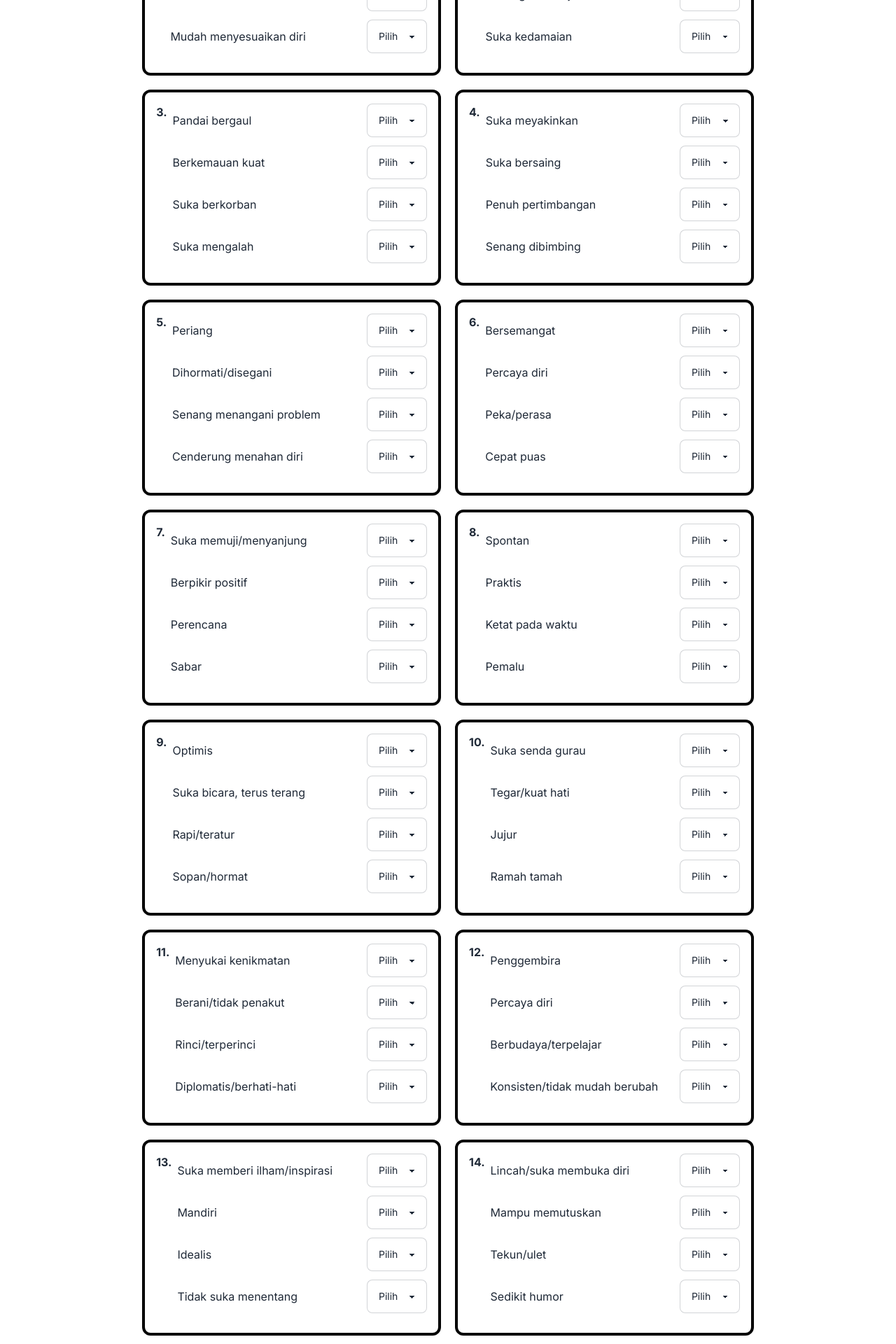
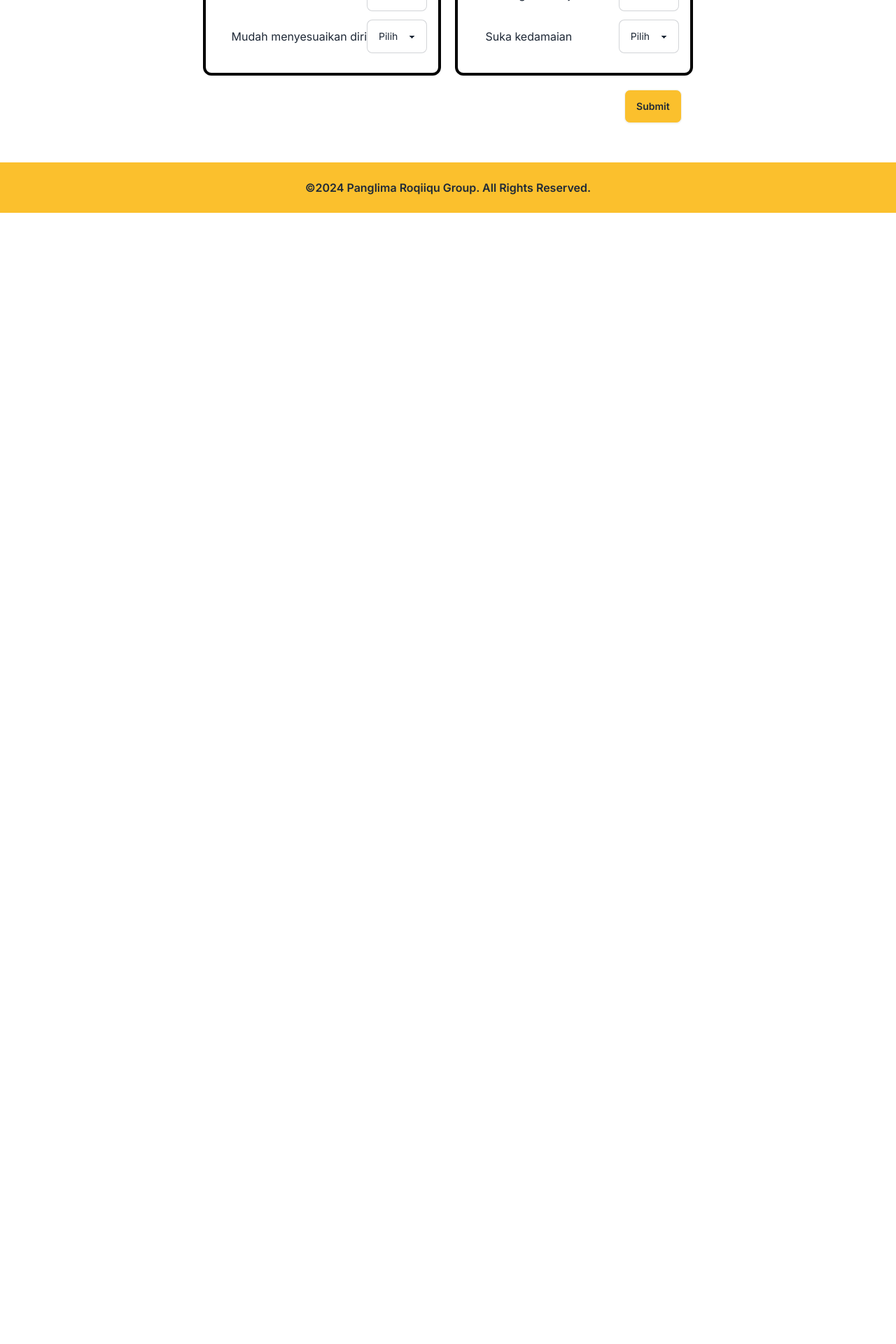
Before and after one commit to Syafar44/discpanglima, a Next.js app: page /Disc in a window 1280 px wide. Shown: the part 600-2520 px from the top of the page at 70% size. After the commit the page ends 904 px from the top, so only its background shows below. Built offline with nearby package versions, Linux system fonts and the light colour scheme.

Commit message:
update dan hapus detail ganti diagram

```diff
--- a/app/Disc/page.js
+++ b/app/Disc/page.js
@@ -1,5 +1,4 @@
-"use client";
-
+"use client"
 import { useRef, useState } from "react";
 import Navbar from "../components/Navbar";
 import Footer from "../components/Footer";
@@ -24,160 +23,13 @@ const questions = [
       "Suka kedamaian",
     ],
   },
-  {
-    question: "3",
-    options: [
-      "Pandai bergaul",
-      "Berkemauan kuat",
-      "Suka berkorban",
-      "Suka mengalah",
-    ],
-  },
-  {
-    question: "4",
-    options: [
-      "Suka meyakinkan",
-      "Suka bersaing",
-      "Penuh pertimbangan",
-      "Senang dibimbing",
-    ],
-  },
-  {
-    question: "5",
-    options: [
-      "Periang",
-      "Dihormati/disegani",
-      "Senang menangani problem",
-      "Cenderung menahan diri",
-    ],
-  },
-  {
-    question: "6",
-    options: ["Bersemangat", "Percaya diri", "Peka/perasa", "Cepat puas"],
-  },
-  {
-    question: "7",
-    options: [
-      "Suka memuji/menyanjung",
-      "Berpikir positif",
-      "Perencana",
-      "Sabar",
-    ],
-  },
-  {
-    question: "8",
-    options: ["Spontan", "Praktis", "Ketat pada waktu", "Pemalu"],
-  },
-  {
-    question: "9",
-    options: [
-      "Optimis",
-      "Suka bicara, terus terang",
-      "Rapi/teratur",
-      "Sopan/hormat",
-    ],
-  },
-  {
-    question: "10",
-    options: ["Suka senda gurau", "Tegar/kuat hati", "Jujur", "Ramah tamah"],
-  },
-  {
-    question: "11",
-    options: [
-      "Menyukai kenikmatan",
-      "Berani/tidak penakut",
-      "Rinci/terperinci",
-      "Diplomatis/berhati-hati",
-    ],
-  },
-  {
-    question: "12",
-    options: [
-      "Penggembira",
-      "Percaya diri",
-      "Berbudaya/terpelajar",
-      "Konsisten/tidak mudah berubah",
-    ],
-  },
-  {
-    question: "13",
-    options: [
-      "Suka memberi ilham/inspirasi",
-      "Mandiri",
-      "Idealis",
-      "Tidak suka menentang",
-    ],
-  },
-  {
-    question: "14",
-    options: [
-      "Lincah/suka membuka diri",
-      "Mampu memutuskan",
-      "Tekun/ulet",
-      "Sedikit humor",
-    ],
-  },
-  {
-    question: "15",
-    options: [
-      "Mudah berbaur/bergaul",
-      "Cepat bertindak",
-      "Gemar musik, lembut",
-      "Perantara/penengah",
-    ],
-  },
-  {
-    question: "16",
-    options: [
-      "Senang bicara",
-      "Suka ngotot kuat bertahan",
-      "Senang berfikir",
-      "Bersikap toleran",
-    ],
-  },
-  {
-    question: "17",
-    options: [
-      "Lincah bersemangat",
-      "Senang membimbing",
-      "Pendengar yang baik",
-      "Setia/tidak gampang berubah",
-    ],
-  },
-  {
-    question: "18",
-    options: [
-      "Lucu/humor",
-      "Suka memimpin",
-      "Berfikir matematis",
-      "Mudah menerima saran",
-    ],
-  },
-  {
-    question: "19",
-    options: [
-      "Terkenal luas/populer",
-      "Produktif/menghasilkan",
-      "Perfeksionis",
-      "Suka mengijinkan/memperbolehkan",
-    ],
-  },
-  {
-    question: "20",
-    options: [
-      "Bersemangat gembira",
-      "Berani/tidak gampang takut",
-      "Berkelakuan tenang/kalem",
-      "Berpendirian tetap",
-    ],
-  },
 ];
 
 const DISC = () => {
   const [responses, setResponses] = useState(
     Array(questions.length).fill([0, 0, 0, 0])
   );
-  const [results, setResults] = useState(null);
+
   const [unansweredIndex, setUnansweredIndex] = useState(null);
   const questionRefs = useRef([]);
   const router = useRouter();
@@ -222,12 +74,8 @@ const DISC = () => {
     }
 
     const results = calculateResults();
-    const sortedResults = Object.entries(results).sort((a, b) => b[1] - a[1]);
-    const topTwo = sortedResults.slice(0, 2);
     router.push(
-      `/detail?topTwo=${encodeURIComponent(
-        JSON.stringify(topTwo)
-      )}&allResults=${encodeURIComponent(JSON.stringify(results))}`
+      `/detail?allResults=${encodeURIComponent(JSON.stringify(results))}`
     );
   };
 
@@ -315,7 +163,7 @@ const DISC = () => {
             </div>
           ))}
           <div className="lg:col-span-2 justify-end flex px-4">
-            <button type="submit" className="btn bg-yellow-500 dark:text-black">
+            <button type="submit" className="btn bg-yellow-700 dark:text-black">
               Submit
             </button>
           </div>
--- a/app/components/Footer.js
+++ b/app/components/Footer.js
@@ -2,7 +2,7 @@ import React from "react";
 
 const Footer = () => {
   return (
-    <footer className="mt-10 bg-yellow-500">
+    <footer className="mt-10 bg-yellow-700">
       <div className="container p-6 mx-auto">
         <div>
           <p className="text-center font-semibold dark:text-black">
--- a/app/components/Navbar.js
+++ b/app/components/Navbar.js
@@ -6,7 +6,7 @@ import React from "react";
 const Navbar = () => {
   return (
     <>
-      <nav className="py-2 lg:px-8 lg:py-4 bg-yellow-500 sticky top-0 z-50">
+      <nav className="py-2 lg:px-8 lg:py-4 bg-yellow-700 sticky top-0 z-50">
         <div className="flex justify-center gap-20 font-bold">
           <div className="bg-white lg:scale-[2.4] lg:translate-y-10 border-2  rounded-lg">
             <Link href="/">
--- a/app/detail/page.js
+++ b/app/detail/page.js
@@ -1,76 +1,27 @@
 "use client";
-
-import { Suspense } from "react";
+import { Suspense, useEffect, useRef, useState } from "react";
 import { useSearchParams } from "next/navigation";
 import Navbar from "../components/Navbar";
 import Footer from "../components/Footer";
 import domtoimage from "dom-to-image";
-import { useRef, useState, useEffect } from "react";
+import { Card, CardBody, CardHeader } from "@material-tailwind/react";
+import dynamic from "next/dynamic";
+const Chart = dynamic(() => import("react-apexcharts"), { ssr: false });
 
-const personalityDetails = {
-  Dominance: {
-    description:
-      "Orang dengan tipe kepribadian Dominance cenderung percaya diri, tegas, dan berorientasi pada hasil. Mereka suka mengendalikan situasi dan mengambil keputusan dengan cepat. Mereka tidak ragu untuk menantang status quo dan seringkali berusaha mencapai tujuan mereka dengan cara yang agresif.",
-    subDes1:
-      "Pemimpin yang menentukan arah dan strategi, Pengambil keputusan yang cepat dan tegas, Inisiator proyek dan pembawa perubahan",
-    subDes2:
-      "Cenderung terlalu dominan dan kurang sensitif terhadap perasaan orang lain, Kurang sabar dan sering kali mengabaikan detail, Bisa terlihat arogan dan tidak fleksibel",
-    subDes3:
-      "Takut kehilangan kendali, Takut terlihat lemah atau tidak kompeten.",
-    imageUrl: "1.png",
-  },
-  Influence: {
-    description:
-      "Orang dengan tipe kepribadian Influence adalah komunikator yang hebat dan senang berinteraksi dengan orang lain. Mereka optimis, antusias, dan mampu memotivasi serta menginspirasi orang di sekitar mereka. Mereka sangat baik dalam membangun hubungan dan menciptakan suasana yang positif.",
-    subDes1:
-      "Motivator yang menginspirasi dan menyemangati tim, Jaringan yang kuat dan pembangun hubungan, Penyebar ide-ide baru dan inovatif",
-    subDes2:
-      "Kurang terorganisir dan cenderung tidak konsisten, Bisa terlalu emosional dan mudah teralihkan, Terkadang menghindari konflik dan cenderung tidak konfrontatif",
-    subDes3:
-      "Takut ditolak atau tidak disukai, Takut diabaikan atau tidak didengarkan.",
-    imageUrl: "2.png",
-  },
-  Steadiness: {
-    description:
-      "Orang dengan tipe kepribadian Steadiness adalah pendukung yang dapat diandalkan dan setia. Mereka sabar, tenang, dan cenderung menghindari konflik. Mereka menghargai hubungan yang stabil dan lingkungan kerja yang harmonis. Mereka juga cenderung sangat perhatian terhadap kebutuhan orang lain.",
-    subDes1:
-      "Pendukung yang setia dan bisa diandalkan, Penjaga harmoni dan mediator konflik, Pemberi nasihat yang sabar dan empatik",
-    subDes2:
-      "Bisa terlalu pasif dan cenderung menghindari perubahan, Kurang asertif dan sulit mengambil keputusan cepat, Cenderung terlalu memprioritaskan kebutuhan orang lain di atas kebutuhan sendiri",
-    subDes3:
-      "Takut pada perubahan dan ketidakstabilan, Takut mengecewakan orang lain atau tidak memenuhi harapan.",
-    imageUrl: "3.png",
-  },
-  Compliance: {
-    description:
-      "Orang dengan tipe kepribadian Compliance adalah pemikir analitis yang sangat memperhatikan detail. Mereka berhati-hati, teliti, dan cenderung mematuhi aturan dan prosedur. Mereka suka bekerja dengan data dan fakta, serta mengambil keputusan berdasarkan analisis yang mendalam.",
-    subDes1:
-      "Analis yang mendalam dan akurat, Penjaga standar dan kepatuhan terhadap aturan, Pemberi saran yang berbasis data dan fakta",
-    subDes2:
-      "Bisa terlalu kritis dan perfeksionis, Cenderung kaku dan kurang fleksibel, Kadang-kadang terlalu lambat dalam mengambil keputusan karena terlalu banyak menganalisis",
-    subDes3:
-      "Takut membuat kesalahan atau terlihat tidak kompeten, Takut menghadapi kritik atau evaluasi negatif.",
-    imageUrl: "4.png",
-  },
-};
-
-// Komponen DetailPage
 const DetailPageContent = () => {
   const searchParams = useSearchParams();
   const pageRef = useRef(null);
+
   const [results, setResults] = useState({
-    Dominance: 0,
-    Influence: 0,
-    Steadiness: 0,
-    Compliance: 0,
+    dominance: 0,
+    influence: 0,
+    steadiness: 0,
+    compliance: 0,
   });
 
   useEffect(() => {
     if (searchParams) {
       try {
-        const topTwo = JSON.parse(
-          decodeURIComponent(searchParams.get("topTwo"))
-        );
         const allResults = JSON.parse(
           decodeURIComponent(searchParams.get("allResults"))
         );
@@ -81,11 +32,8 @@ const DetailPageContent = () => {
     }
   }, [searchParams]);
 
-  const sortedResults = Object.entries(results).sort((a, b) => b[1] - a[1]);
-  const topResults = sortedResults.slice(0, 2);
-
   const handleDownload = async () => {
-    if (pageRef.current) {
+    if (typeof window !== "undefined" && pageRef.current) {
       try {
         const dataUrl = await domtoimage.toPng(pageRef.current);
         const link = document.createElement("a");
@@ -98,25 +46,126 @@ const DetailPageContent = () => {
     }
   };
 
-  function capitalizeFirstLetter(string) {
-    return string.charAt(0).toUpperCase() + string.slice(1);
-  }
+  const chartConfig = {
+    type: "bar",
+    height: 400,
+    series: [
+      {
+        name: "Nilai",
+        data: [
+          {
+            x: "D",
+            y: results.dominance,
+            fillColor: "#b91c1c", // Merah
+          },
+          {
+            x: "I",
+            y: results.influence,
+            fillColor: "#eab308", // Kuning
+          },
+          {
+            x: "S",
+            y: results.steadiness,
+            fillColor: "#1d4ed8", // Biru
+          },
+          {
+            x: "C",
+            y: results.compliance,
+            fillColor: "#15803d", // Hijau
+          },
+        ],
+      },
+    ],
+    options: {
+      chart: {
+        toolbar: {
+          show: false,
+        },
+      },
+      title: {
+        show: false,
+      },
+      dataLabels: {
+        enabled: false,
+      },
+      plotOptions: {
+        bar: {
+          columnWidth: "40%",
+          borderRadius: 2,
+        },
+      },
+      xaxis: {
+        axisTicks: {
+          show: false,
+        },
+        axisBorder: {
+          show: false,
+        },
+        labels: {
+          style: {
+            colors: "#616161",
+            fontSize: "15px",
+            fontFamily: "inherit",
+            fontWeight: 800,
+          },
+        },
+      },
+      yaxis: {
+        labels: {
+          style: {
+            colors: "#616161",
+            fontSize: "12px",
+            fontFamily: "inherit",
+            fontWeight: 400,
+          },
+        },
+      },
+      grid: {
+        show: true,
+        borderColor: "#dddddd",
+        strokeDashArray: 5,
+        xaxis: {
+          lines: {
+            show: true,
+          },
+        },
+        padding: {
+          top: 5,
+          right: 40,
+        },
+      },
+      fill: {
+        opacity: 0.9,
+      },
+      tooltip: {
+        theme: "dark",
+      },
+    },
+  };
 
   return (
     <>
       <div ref={pageRef} className="bg-white">
         <Navbar />
-        <div className="sm:flex justify-between fixed -mt-2 sm:-right-10 sm:left-10 2xl:px-72 h-36 lg:h-32">
-          <div className="hero-overlay blur-sm bg-white opacity-90 absolute -z-50"></div>
-          <div className="pt-5 text-center sm:text-start -translate-x-20 sm:translate-x-0">
+        <div className="pt-5 text-center  2xl:mt-24 2xl:-mb-20 lg:flex justify-between lg:px-20 xl:px-32 2xl:block">
           <h1 className="font-bold sm:text-xl lg:text-2xl text-black">
             Detail Hasil Tes DISC
           </h1>
-            <h1 className="font-extrabold text-xl lg:text-3xl pb-16 lg:pb-4 text-black">
+          <h1 className="font-extrabold text-xl lg:text-2xl pb-16 lg:pb-4 text-black">
             Panglima Roqiiqu Group
           </h1>
         </div>
-          <div className="stats scale-[0.5] lg:scale-[0.6] -translate-x-20 -translate-y-20 sm:translate-x-0 sm:translate-y-0 2xl:scale-75 shadow lg:mb-2 bg-white">
+        <div className="flex justify-center">
+          <Card className="scale-[0.6] sm:scale-[1] lg:scale-[0.6] xl:scale-[0.8] 2xl:scale-100 -mt-20 lg:-mt-24 lg:-mb-32 xl:-mt-9 xl:mb-0 2xl:mt-20">
+            <CardHeader
+              floated={false}
+              shadow={false}
+              color="transparent"
+              className="flex flex-col gap-4 rounded-none md:flex-row md:items-center"
+            ></CardHeader>
+            <CardBody className="px-2 pb-0">
+              <div className="flex justify-center">
+                <div className="stats shadow bg-white mx-auto">
                   <div className="stat text-red-700 border-b">
                     <div className="stat-title font-semibold text-red-600">
                       Dominance
@@ -125,8 +174,8 @@ const DetailPageContent = () => {
                       <div className="stat-value">{results.dominance}</div>
                     </div>
                   </div>
-            <div className="stat text-yellow-500 border-b">
-              <div className="stat-title text-yellow-400">Influence</div>
+                  <div className="stat text-yellow-700 border-b">
+                    <div className="stat-title text-yellow-800">Influence</div>
                     <div className="flex justify-center">
                       <div className="stat-value">{results.influence}</div>
                     </div>
@@ -145,61 +194,16 @@ const DetailPageContent = () => {
                   </div>
                 </div>
               </div>
-        <div className="lg:px-10 pt-5 px-5 2xl:px-80 mt-28">
-          {topResults.length > 0 ? (
-            <ul>
-              {topResults.map(([key]) => {
-                const capitalizedKey = capitalizeFirstLetter(key);
-                const detail = personalityDetails[capitalizedKey];
-                return (
-                  <li
-                    key={key}
-                    className="py-4 lg:flex border-4 border-yellow-500 p-2 mb-2 rounded-xl"
-                  >
-                    <img
-                      src={detail.imageUrl}
-                      alt={key}
-                      className="w-full lg:w-1/4 mt-2"
-                    />
-                    <div className="dark:text-black">
-                      <h2 className="font-bold text-xl pl-2 lg:text-4xl py-5">
-                        {capitalizedKey}
-                      </h2>
-                      <p className="pb-2">
-                        <span className="font-bold">
-                          Deskripsi Kepribadian :
-                        </span>{" "}
-                        {detail.description}
-                      </p>
-                      <p className="pb-2">
-                        <span className="font-bold">
-                          Peran dalam Kelompok:{" "}
-                        </span>
-                        {detail.subDes1}
-                      </p>
-                      <p className="pb-2">
-                        <span className="font-bold">Kekurangan: </span>{" "}
-                        {detail.subDes2}
-                      </p>
-                      <p>
-                        <span className="font-bold">Ketakutan Terbesar: </span>
-                        {detail.subDes3}
-                      </p>
-                    </div>
-                  </li>
-                );
-              })}
-            </ul>
-          ) : (
-            <p>Tidak ada data detail yang tersedia.</p>
-          )}
+              <Chart {...chartConfig} />
+            </CardBody>
+          </Card>
         </div>
         <Footer />
       </div>
       <div className="fixed bottom-10 right-10">
         <button
           onClick={handleDownload}
-          className="p-2 bg-yellow-500 font-bold rounded-xl mt-4 border-4 border-black text-black dark:text-black"
+          className="p-2 bg-yellow-700 font-bold rounded-xl mt-4 border-4 border-black text-black dark:text-black"
         >
           Download as image
         </button>
@@ -208,7 +212,6 @@ const DetailPageContent = () => {
   );
 };
 
-// Komponen DetailPage yang dibungkus dalam Suspense Boundary
 export default function DetailPage() {
   return (
     <Suspense fallback={<div>Loading...</div>}>
--- a/package.json
+++ b/package.json
@@ -9,10 +9,14 @@
     "lint": "next lint"
   },
   "dependencies": {
+    "@heroicons/react": "^2.1.5",
+    "@material-tailwind/react": "^2.1.9",
+    "apexcharts": "^3.52.0",
     "daisyui": "^4.12.10",
     "dom-to-image": "^2.6.0",
     "next": "14.2.5",
     "react": "^18",
+    "react-apexcharts": "^1.4.1",
     "react-dom": "^18"
   },
   "devDependencies": {
--- a/tailwind.config.js
+++ b/tailwind.config.js
@@ -1,5 +1,8 @@
 /** @type {import('tailwindcss').Config} */
-module.exports = {
+
+const withMT = require("@material-tailwind/react/utils/withMT");
+
+module.exports = withMT({
   content: [
     "./pages/**/*.{js,ts,jsx,tsx,mdx}",
     "./components/**/*.{js,ts,jsx,tsx,mdx}",
@@ -8,9 +11,9 @@ module.exports = {
   theme: {
     extend: {
       colors: {
-        customColor: '#ff5733', // Contoh warna hex
+        customColor: "#ff5733", // Contoh warna hex
       },
     },
   },
   plugins: [require("daisyui")],
-};
+});
```
Also changed, not shown: 1 other file (tests, documents, lock files or other folders). Lines whose indentation alone changed are shown as unchanged.
